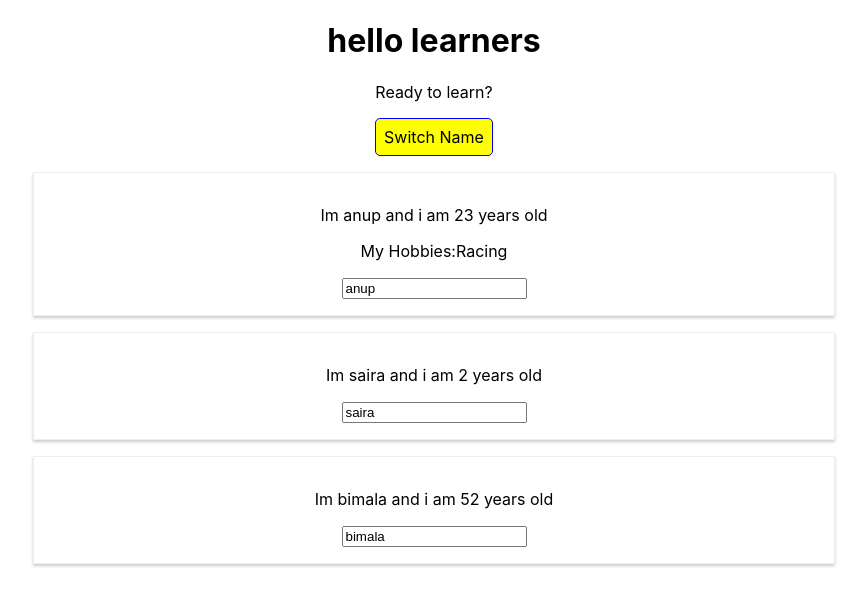
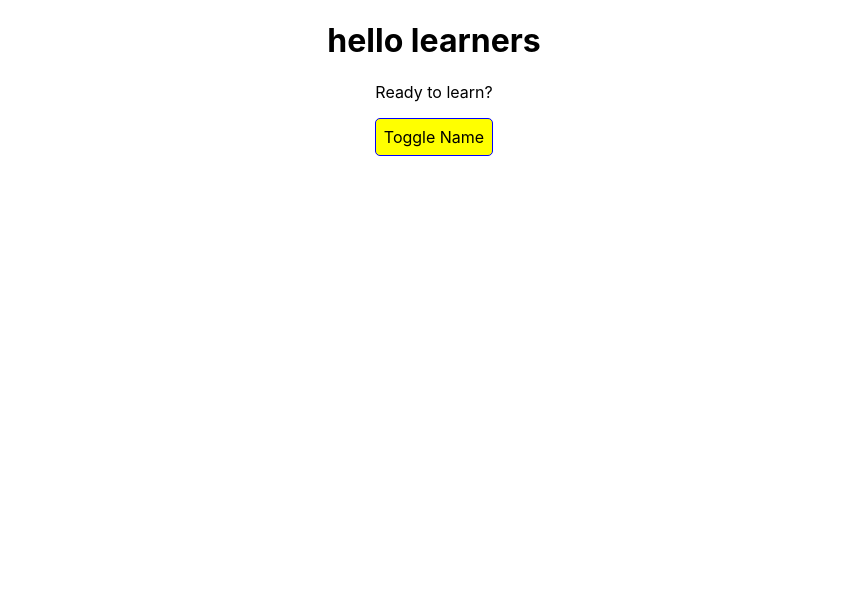
Before and after one commit to anupmaharzn/All-About-React.js, a React (Create React App) app: page / in a window 1280 px wide. Shown: the top 606 px of the page, without its empty margins (206-1073 px from the left). Built offline with nearby package versions, Linux system fonts and the light colour scheme.

Commit message:
Working with lists and conditionals

```diff
--- a/src/App.js
+++ b/src/App.js
@@ -1,48 +1,61 @@
 
 import React, { Component } from 'react';
 import './App.css';
+
 import Person from './Person/Person';
 
 
 class App extends Component{
 
 
-  //certain data ko state
+  //certain data ko state//in real case this can be data fetch from API
   state = {
     persons: [
-      { name: 'anup', age: 23 },
-      { name: 'saira', age: 2 },
-      { name: 'bimala', age: 52 }
+      { id:'1',name: 'anup', age: 23 },
+      { id: '2',name: 'saira', age: 2 },
+      { id: '3',name: 'bimala', age: 52 }
     ],
-    otherstate: 'some other value'
+    otherstate: 'some other value',
+    showPersons : false
   }
 
   //anyform of function hunu parxa shorthanded hudaina
-  switchNameHandler = (newName) => {
-    //console.log('was clicked');
-    //DONT DO THIS  this.state.persons[0].name = "anupchanged";
-    //manipulated state with setstate jasle garda dom render hunxa
+  //event object
+  namechangedHandler = (event,id) => {
+    const personIndex= this.state.persons.findIndex(p => {
+      return p.id === id;
+    });
+    const person = {
+      ...this.state.persons[personIndex]
+    }
+    person.name = event.target.value;
+
+    const persons = [...this.state.persons];
+    persons[personIndex] =person;
     this.setState(
       {
-        persons: [
-          { name: newName, age: 23 },
-          { name: 'sairachanged', age: 2 },
-          { name: 'bimalachanged', age: 52 }
-        ]
+      persons:persons
       }
     )
   }
-  //event object
-  namechangedHandler = (event) => {
-    this.setState(
-      {
-        persons: [
-          { name: "anupchanged", age: 23 },
-          { name: event.target.value, age: 2 },
-          { name: 'bimalachanged', age: 52 }
-        ]
-      }
-    )
+
+  deletePersonHandler=(personIndex) =>{
+     // const persons = this.state.persons; dont do this coz direct acess
+     //make copy of array using spread operator
+      const persons = [...this.state.persons];
+      persons.splice(personIndex,1); //remove array
+      this.setState({
+        persons:persons
+      });
+  }
+
+  showpersonHandler = () => {
+   // const doesShow = this.state.showPersons;
+   this.setState ({
+     //showPersons:!doesShow
+     //or short cut
+     showPersons : !this.state.showPersons
+   });
   }
 
 
@@ -57,31 +70,31 @@ class App extends Component{
        cursor:'pointer',
        borderRadius:'5px',
      };
+     //best way to do it instead of direct appliying ternary operator
+     let persons = null;
 
+     if(this.state.showPersons){
+        persons = (
+          <div>
+        {this.state.persons.map( (person,index) =>{
+          return <Person
+          click ={ () =>this.deletePersonHandler(index)}
+          name={person.name}
+          age={person.age}
+          key={person.id}
+          changed={(event) =>this.namechangedHandler(event,person.id)}/>
+        })}
+          </div> );
+       }
 
     return (<div className="App">
       <h1>hello learners</h1>
       <p>Ready to learn?</p>
 
-      <button style={style} onClick={this.switchNameHandler.bind(this,"newanup")}>Switch Name</button>
+      <button style={style} onClick={this.showpersonHandler}>Toggle Name</button>
+       {persons}
 
-      <Person
-      name={this.state.persons[0].name}
-      age={this.state.persons[0].age}>
-        My Hobbies:Racing
-     </Person>
 
-     <Person
-      name={this.state.persons[1].name}
-      age={this.state.persons[1].age}
-      //passing method refrence between components
-      click={this.switchNameHandler.bind(this,'newAnup1')}
-      changed={this.namechangedHandler}></Person>
-
-      <Person
-      name={this.state.persons[2].name}
-      age={this.state.persons[2].age}>
-      </Person>
     </div>);
     //return react.createElement('div',{className:"App"},react.createElement('h1',null,"hello learners"));
 
--- a/src/Person/Person.js
+++ b/src/Person/Person.js
@@ -5,7 +5,7 @@ const person = (props) => {
         <div className="Person">
             <p onClick={props.click}> Im {props.name} and i am {props.age} years old</p>
             <p>{props.children}</p>
-            <input onChange={props.changed} value={props.name}></input>
+            <input onChange={props.changed} value={props.name} ></input>
         </div>
     );
 }
```
